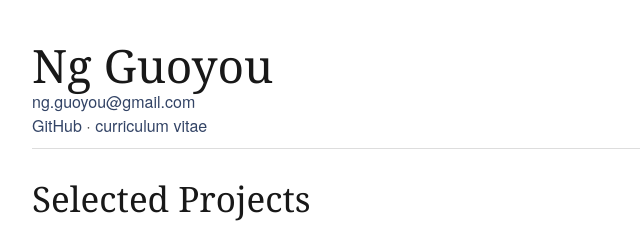
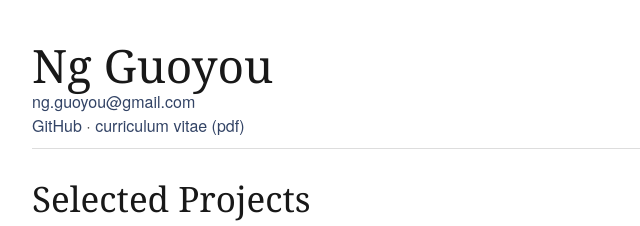
Before and after one commit to gyng/gyng.github.io, a plain HTML site: page index.html in a window 1280 px wide. Shown: the top 226 px of the page, 138-778 px from the left. Drawn offline with Linux system fonts and the light colour scheme.

Commit message:
Add pdf hint to CV link

```diff
--- a/index.html
+++ b/index.html
@@ -21,7 +21,7 @@
       <br>
       <a href="https://github.com/gyng">GitHub</a>
       &middot;
-      <a href="cv/NgGuoyouCV.pdf" title="CV">curriculum vitae</a>
+      <a href="cv/NgGuoyouCV.pdf" title="CV">curriculum vitae (pdf)</a>
       <hr>
     </header>
 
```
